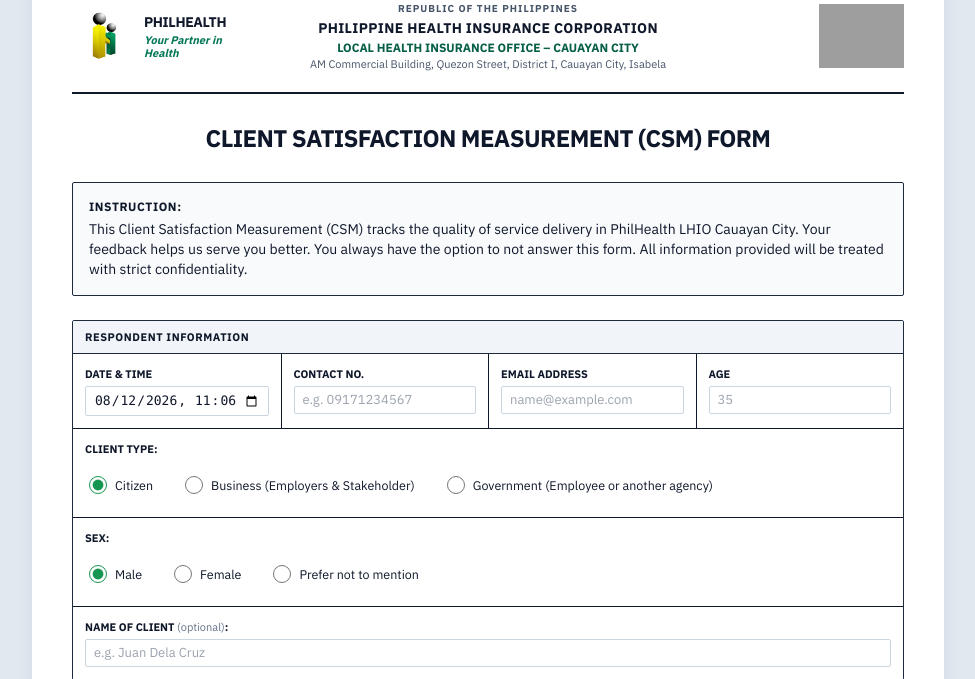
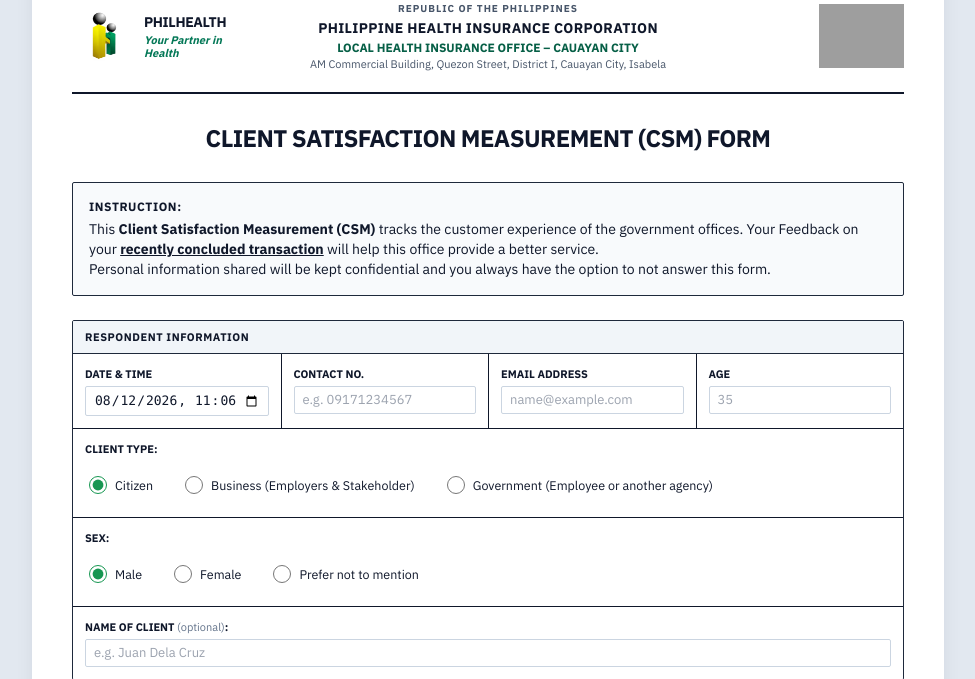
Before and after one commit to WWH16/philhealth-feedback, a Django app: page / in a window 1280 px wide. Shown: the part 131-810 px from the top of the page, without its empty margins (152-1127 px from the left). Run offline with Django 5.2, Linux system fonts and the light colour scheme; parts of the project's set-up code (start-up, migrations or seed data) failed here and were passed over; some libraries are stand-ins or nearby versions; grey boxes are pictures that could not be loaded.

Commit message:
refactor the feedback form instruction

```diff
--- a/feedback/templates/feedback/index.html
+++ b/feedback/templates/feedback/index.html
@@ -66,8 +66,8 @@
       <div class="paper-box p-3.5 sm:p-4 bg-slate-50 text-slate-900 text-xs sm:text-sm leading-relaxed">
         <div class="font-bold uppercase tracking-wider text-slate-900 text-xs mb-1">INSTRUCTION:</div>
         <p>
-          This Client Satisfaction Measurement (CSM) tracks the quality of service delivery in PhilHealth LHIO Cauayan City. Your feedback helps us serve you better.
-          You always have the option to not answer this form. All information provided will be treated with strict confidentiality.
+          This <strong>Client Satisfaction Measurement (CSM)</strong> tracks the customer experience of the government offices. Your Feedback on your <u><strong>recently concluded transaction</strong></u> will help this office provide a better service.<br>
+          Personal information shared will be kept confidential and you always have the option to not answer this form.
         </p>
       </div>
 
```
